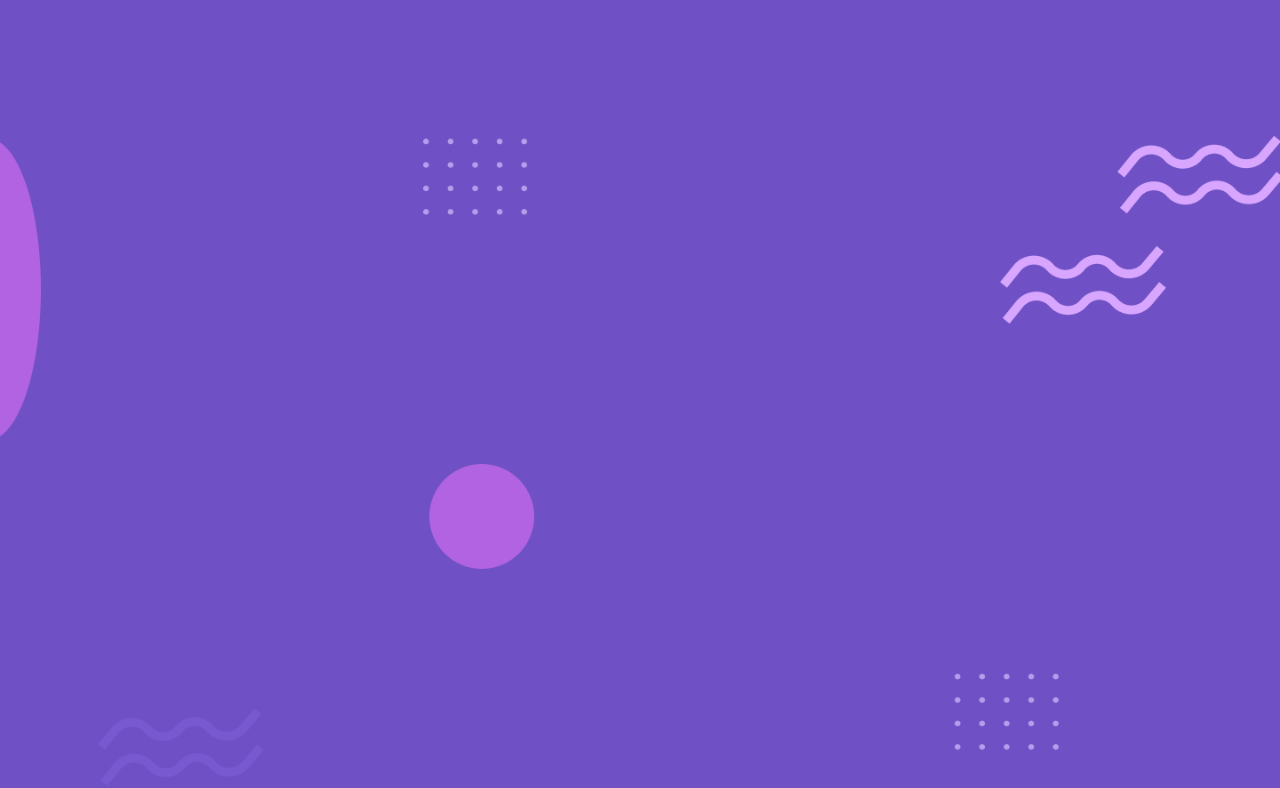
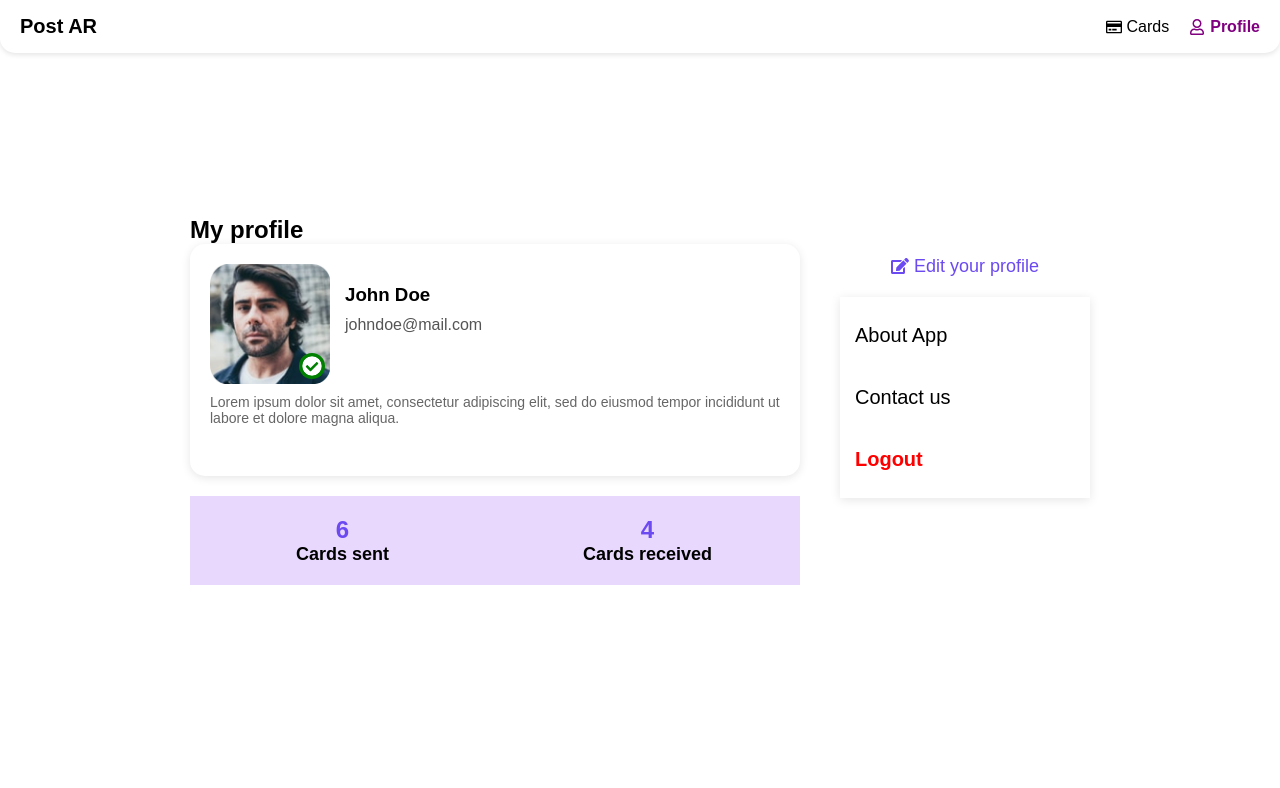
Before and after one commit to ib0uxx/PostAR, a React (Vite) app: page /profile in a window 1280 px wide. Before the commit this address had no page. Shown: the top 788 px of the page. Built offline with nearby package versions, Linux system fonts and the light colour scheme.

Commit message:
ProfilePage and navbar

```diff
--- a/package.json
+++ b/package.json
@@ -13,6 +13,7 @@
     "lucide-react": "^0.483.0",
     "react": "^19.0.0",
     "react-dom": "^19.0.0",
+    "react-icons": "^5.5.0",
     "react-router-dom": "^7.3.0"
   },
   "devDependencies": {
--- a/src/App.tsx
+++ b/src/App.tsx
@@ -3,6 +3,7 @@ import { BrowserRouter as Router, Routes, Route } from 'react-router-dom';
 import Home from './pages/Home';
 import Login from './pages/Login';
 import Signup from './pages/Signup';
+import ProfilePage from './pages/ProfilePage';
 
 const App: React.FC = () => {
   return (
@@ -11,6 +12,7 @@ const App: React.FC = () => {
         <Route path="/" element={<Home />} />
         <Route path="/login" element={<Login />} />
         <Route path="/signup" element={<Signup />} />
+        <Route path="/profile" element={<ProfilePage />} />
       </Routes>
     </Router>
   );
--- /dev/null
+++ b/src/components/Navbar.tsx
@@ -0,0 +1,24 @@
+import React from 'react';
+import { Link, useLocation } from 'react-router-dom';
+import styles from '../styles/navbar.module.css';
+import { FaRegUser, FaRegCreditCard } from 'react-icons/fa';
+
+const Navbar: React.FC = () => {
+  const location = useLocation();
+
+  return (
+    <nav className={styles.navbar}>
+      <h1 className={styles.logo}>Post AR</h1>
+      <div className={styles.links}>
+        <Link to="/cards" className={`${styles.link} ${location.pathname === '/cards' ? styles.active : ''}`}>
+          <FaRegCreditCard /> Cards
+        </Link>
+        <Link to="/profile" className={`${styles.link} ${location.pathname === '/profile' ? styles.active : ''}`}>
+          <FaRegUser /> Profile
+        </Link>
+      </div>
+    </nav>
+  );
+};
+
+export default Navbar;
--- /dev/null
+++ b/src/pages/ProfilePage.tsx
@@ -0,0 +1,48 @@
+import React from 'react';
+import styles from '../styles/profile.module.css';
+import Navbar from '../components/Navbar';
+import profilePic from '../assets/profile.png';
+import { FaEdit, FaCheckCircle } from 'react-icons/fa';
+
+const ProfilePage: React.FC = () => {
+  return (
+    <div className={styles.profileWrapper}>
+      <Navbar />
+      <div className={styles.profileContainer}>
+        {/* Première colonne */}
+        <div className={styles.leftColumn}>
+          <h2 className={styles.profileTitle}>My profile</h2>
+          <div className={styles.profileCard}>
+            <div className={styles.profileHeader}>
+              <div className={styles.imageContainer}>
+                <img src={profilePic} alt="Profile" className={styles.profilePic} />
+                <FaCheckCircle className={styles.verifiedIcon} />
+              </div>
+              <div className={styles.userInfo}>
+                <h3>John Doe</h3>
+                <p className={styles.email}>johndoe@mail.com</p>
+              </div>
+            </div>
+            <p className={styles.description}>Lorem ipsum dolor sit amet, consectetur adipiscing elit, sed do eiusmod tempor incididunt ut labore et dolore magna aliqua.</p>
+          </div>
+          <div className={styles.stats}>
+            <div className={styles.statBox}><span>6</span> Cards sent</div>
+            <div className={styles.statBox}><span>4</span> Cards received</div>
+          </div>
+        </div>
+
+        {/* Deuxième colonne */}
+        <div className={styles.rightColumn}>
+          <button className={styles.editProfile}><FaEdit /> Edit your profile</button>
+          <div className={styles.options}>
+            <button>About App</button>
+            <button>Contact us</button>
+            <button className={styles.logout}>Logout</button>
+          </div>
+        </div>
+      </div>
+    </div>
+  );
+};
+
+export default ProfilePage;
--- /dev/null
+++ b/src/styles/navbar.module.css
@@ -0,0 +1,49 @@
+.navbar {
+  display: flex;
+  justify-content: space-between;
+  align-items: center;
+  padding: 15px 20px;
+  background: white;
+  box-shadow: 0 2px 5px rgba(0, 0, 0, 0.1);
+  border-bottom-left-radius: 15px;
+  border-bottom-right-radius: 15px;
+  width: 100%;
+  position: fixed;
+  top: 0;
+  left: 0;
+  z-index: 1000;
+}
+
+.logo {
+  font-size: 20px;
+  font-weight: bold;
+}
+
+.links {
+  display: flex;
+  gap: 20px;
+}
+
+.link {
+  text-decoration: none;
+  color: black;
+  display: flex;
+  align-items: center;
+  gap: 5px;
+}
+
+.active {
+  color: purple;
+  font-weight: bold;
+}
+
+.profileWrapper {
+  background: white;
+  min-height: 100vh;
+  width: 100vw;
+  display: flex;
+  flex-direction: column;
+  align-items: center;
+  justify-content: center;
+  padding-top: 70px;
+}
--- /dev/null
+++ b/src/styles/profile.module.css
@@ -0,0 +1,158 @@
+.profileWrapper {
+  background: white;
+  min-height: 100vh;
+  width: 100vw;
+  display: flex;
+  flex-direction: column;
+  align-items: center;
+  justify-content: center;
+}
+
+.profileContainer {
+  width: 90%;
+  max-width: 900px;
+  display: flex;
+  flex-direction: row;
+  justify-content: space-between;
+  align-items: flex-start;
+  gap: 40px;
+}
+
+/* Première colonne */
+.leftColumn {
+  display: flex;
+  flex-direction: column;
+  align-items: flex-start;
+  flex: 1;
+}
+
+.profileTitle {
+  align-self: flex-start;
+}
+
+.profileCard {
+  background: white;
+  padding: 20px;
+  border-radius: 15px;
+  box-shadow: 0 2px 10px rgba(0, 0, 0, 0.1);
+  width: 100%;
+}
+
+.profileHeader {
+  display: flex;
+  align-items: center;
+}
+
+.imageContainer {
+  position: relative;
+  display: flex;
+}
+
+.profilePic {
+  width: 120px;
+  height: 120px;
+  border-radius: 15px;
+  object-fit: cover;
+}
+
+.verifiedIcon {
+  position: absolute;
+  bottom: 5px;
+  right: 5px;
+  color: white;
+  background-color: green;
+  font-size: 26px;
+  border-radius: 50%;
+  padding: 3px;
+}
+
+.userInfo {
+  margin-left: 15px;
+  display: flex;
+  flex-direction: column;
+  justify-content: center;
+}
+
+.email {
+  color: #555;
+  font-size: 16px;
+}
+
+.description {
+  font-size: 14px;
+  color: #666;
+  margin-top: 10px;
+  text-align: left;
+}
+
+/* Deuxième colonne */
+.rightColumn {
+  display: flex;
+  flex-direction: column;
+  align-items: center;
+  width: 250px;
+}
+
+.editProfile {
+  display: flex;
+  align-items: center;
+  gap: 5px;
+  background: transparent;
+  color: #6c4af2;
+  border: none;
+  cursor: pointer;
+  margin-bottom: 20px;
+  font-size: 18px;
+  margin-top: 40px;
+}
+
+.options {
+  width: 100%;
+  background: white;
+  padding: 15px;
+  border-radius: 0;
+  box-shadow: 0 2px 10px rgba(0, 0, 0, 0.1);
+  display: flex;
+  flex-direction: column;
+  gap: 15px;
+}
+
+.options button {
+  background: none;
+  border: none;
+  font-size: 20px;
+  padding: 12px 0;
+  cursor: pointer;
+  text-align: left;
+}
+
+.logout {
+  color: red;
+  font-weight: bold;
+  font-size: 20px;
+  padding: 12px 0;
+}
+
+.stats {
+  display: flex;
+  justify-content: space-between;
+  width: 100%;
+  margin-top: 20px;
+}
+
+.statBox {
+  background: #e9d8fd;
+  padding: 20px;
+  border-radius: 0;
+  flex: 1;
+  text-align: center;
+  font-size: 18px;
+  font-weight: bold;
+}
+
+.statBox span {
+  display: block;
+  font-size: 24px;
+  font-weight: bold;
+  color: #6c4af2;
+}
```
Also changed, not shown: src/assets/profile.png (added), 1 other file (tests, documents, lock files or other folders).
